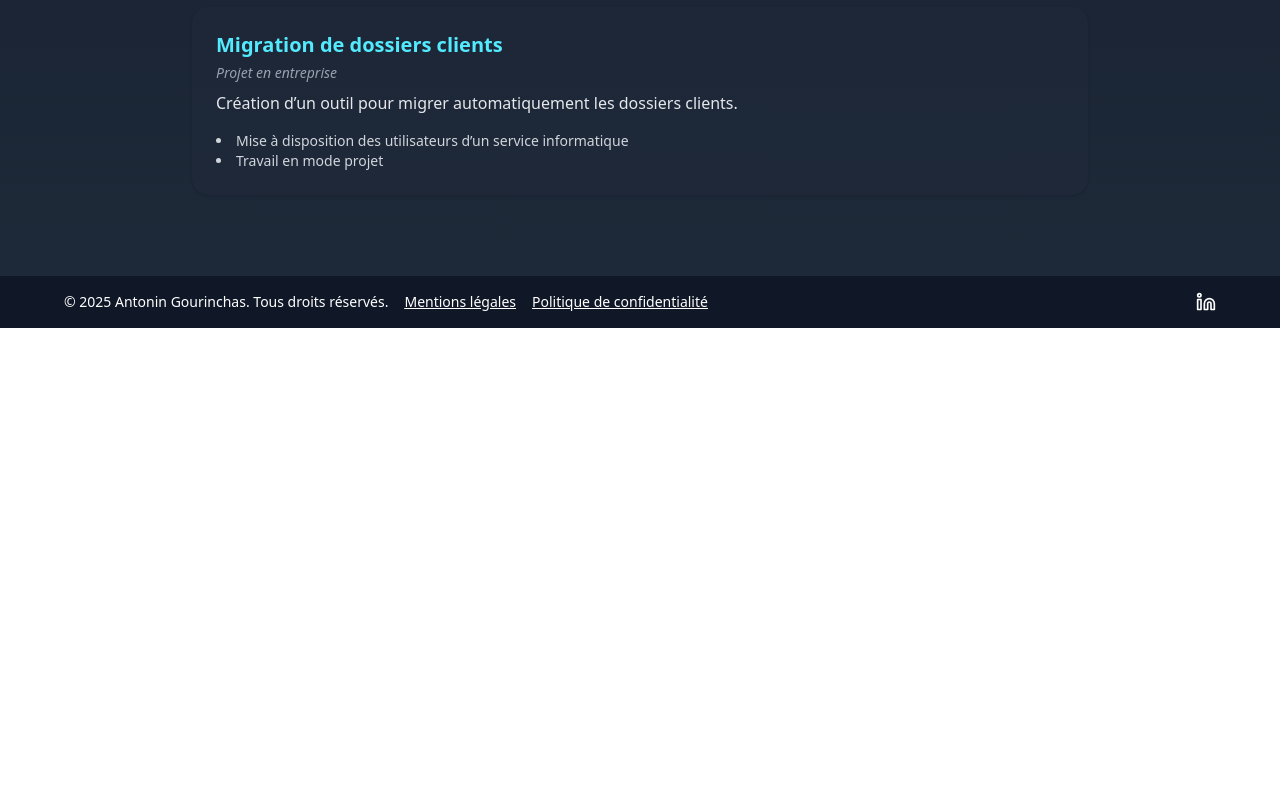
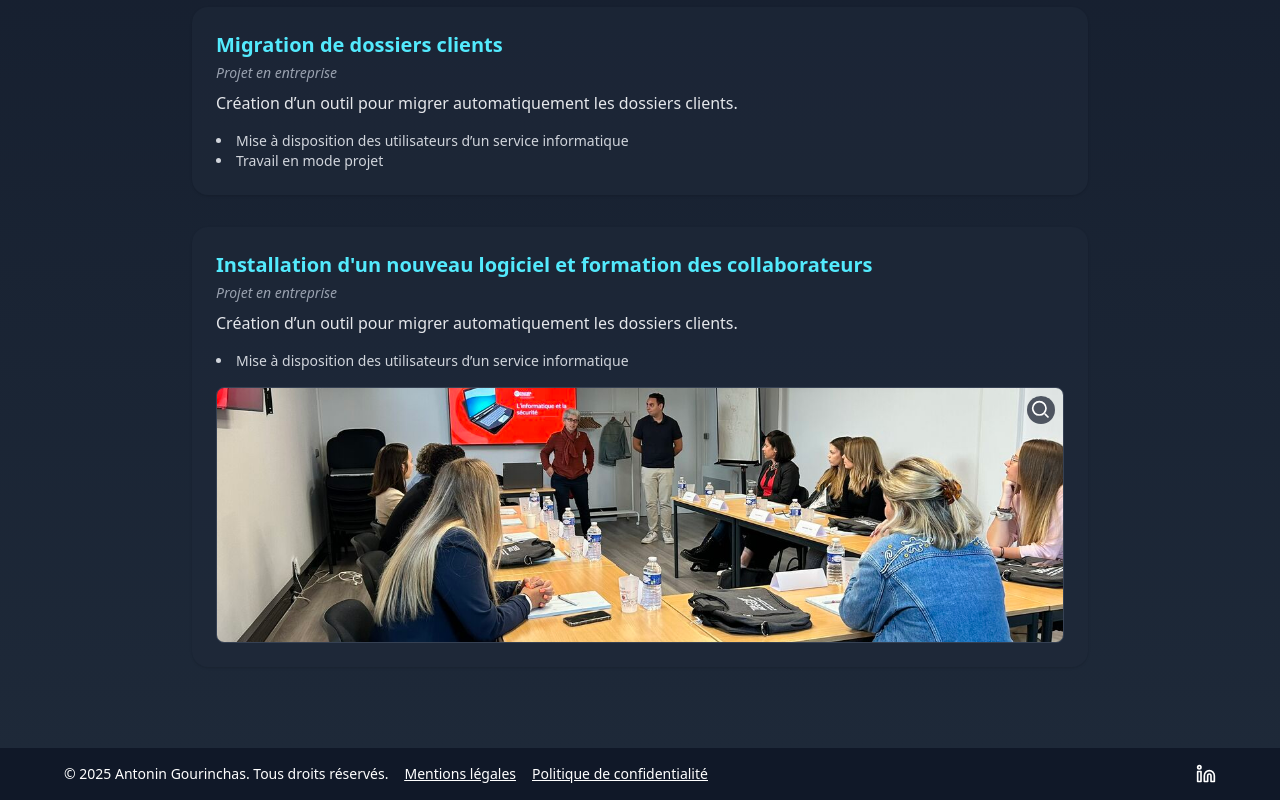
Before and after one commit to Skrylleur/Portfolio-2025, a Next.js app: page /projects in a window 1280 px wide. Shown: the part 2143-2943 px from the top of the page. Before the commit the page ends 2471 px from the top, so only its background shows below. Built offline with nearby package versions, Linux system fonts and the light colour scheme.

Commit message:
Ajout d'un projet

```diff
--- a/src/app/projects/page.tsx
+++ b/src/app/projects/page.tsx
@@ -80,6 +80,16 @@ const projects = [
     link: '',
     image: '',
   },
+  {
+    title: 'Installation d\'un nouveau logiciel et formation des collaborateurs',
+    place: 'Projet en entreprise',
+    description: 'Création d’un outil pour migrer automatiquement les dossiers clients.',
+    skills: [
+      'Mise à disposition des utilisateurs d’un service informatique',
+    ],
+    link: '',
+    image: '/images/Formation.png'
+  },
 ]
 
 export default function ProjectsPage() {
@@ -117,12 +127,12 @@ export default function ProjectsPage() {
 
             {project.image && (
               <div className="relative mt-4 overflow-hidden rounded-lg border border-gray-700 max-h-64">
-                <img
-                  src={project.image}
-                  alt={project.title}
-                  className="w-full object-cover"
-                />
-                <ImageModal src={project.image} alt={project.title} />
+              <img
+                src={project.image}
+                alt={project.title}
+                className="w-full h-64 object-cover object-center mx-auto"
+              />
+              <ImageModal src={project.image} alt={project.title} />
               </div>
             )}
 
```
Also changed, not shown: public/images/Formation.png (added).
